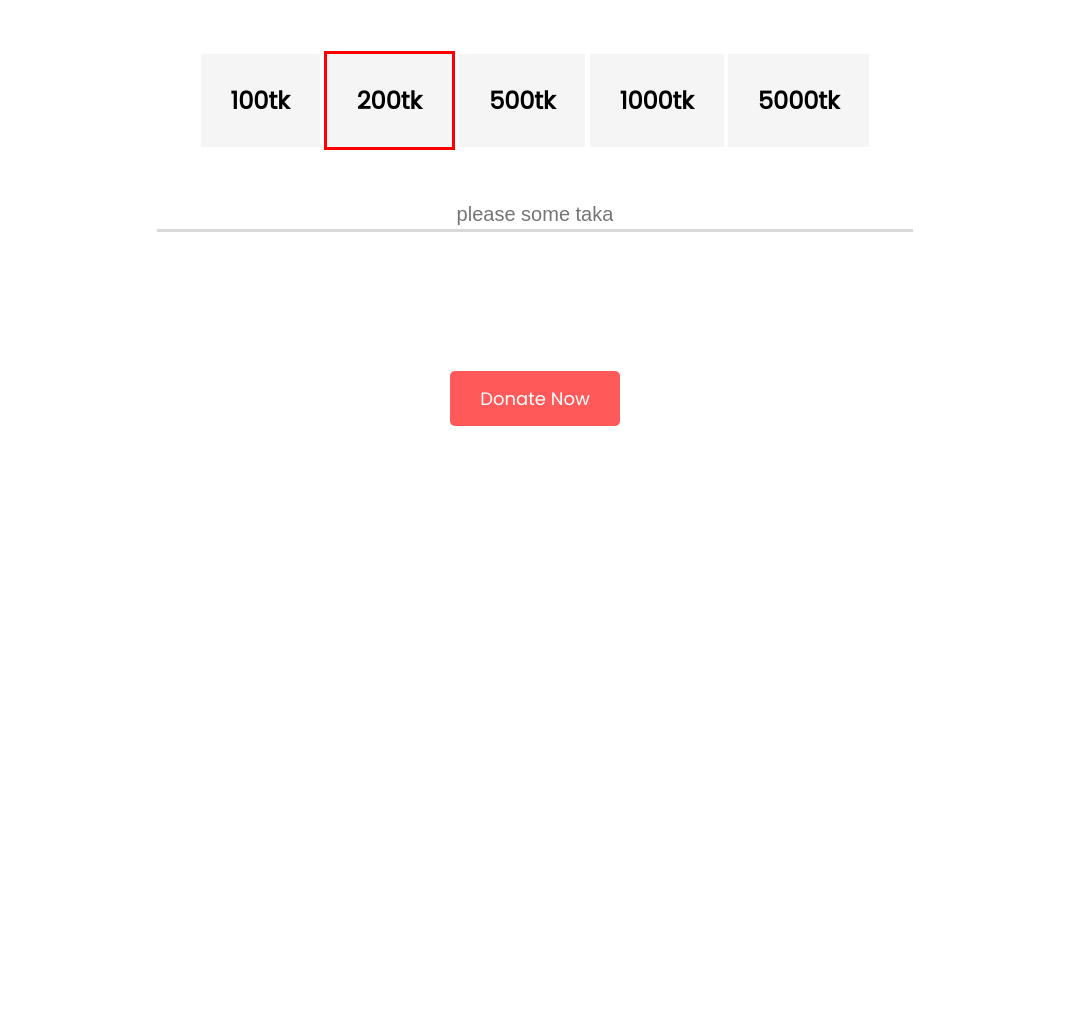
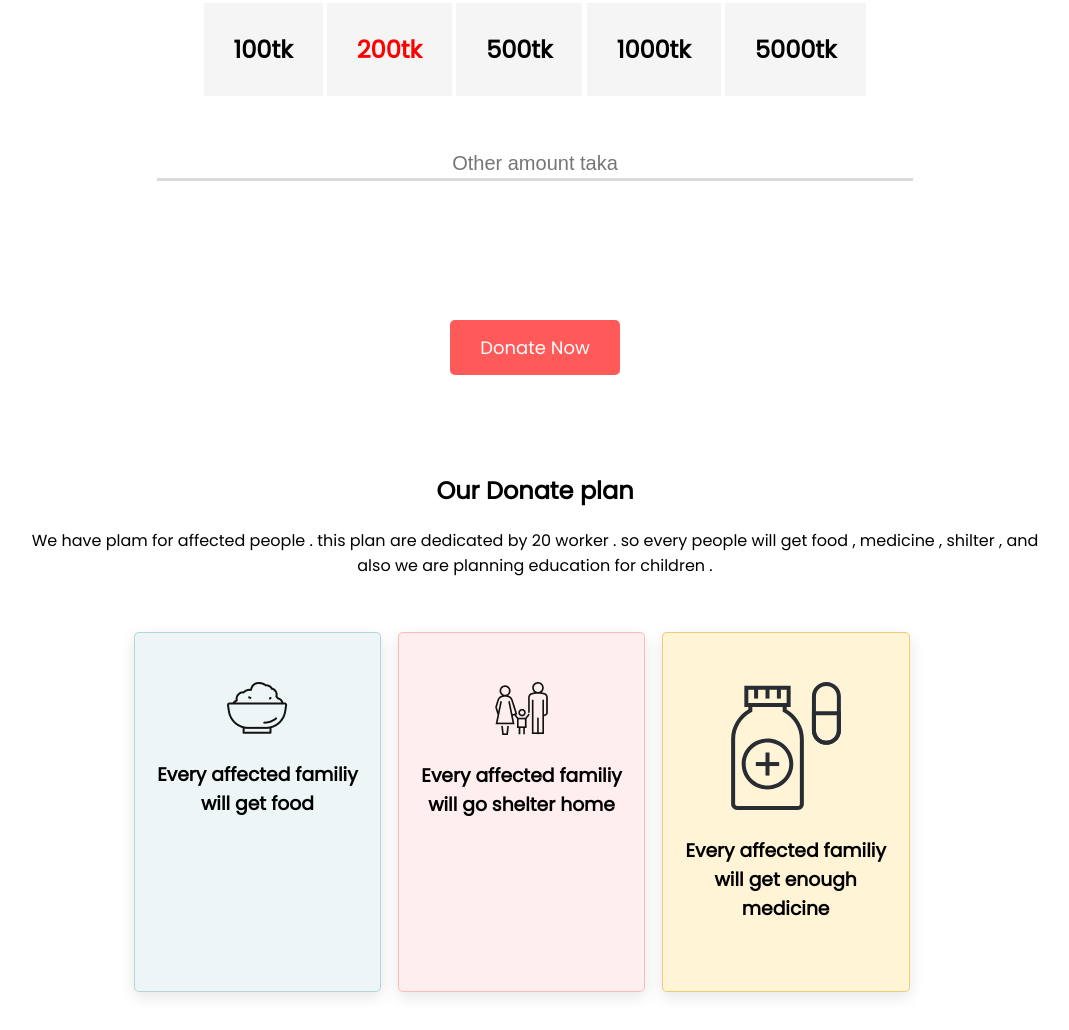
Before and after one commit to AriFullah3202/Donate, a plain HTML site: page index.html in a window 1280 px wide. Shown: the part 979-2009 px from the top of the page, without its empty margins (105-1174 px from the left). Before the commit the page ends 1534 px from the top, so only its background shows below. Drawn offline with Linux system fonts and the light colour scheme.

Commit message:
donate plan

```diff
--- a/index.html
+++ b/index.html
@@ -39,12 +39,38 @@
             <h1>5000tk</h1>
         </div>
        <div class="donate-today-taka-input">
-           <input type="text" class = "donate-today-taka-input-text" placeholder="please some taka">
+           <input type="text" class = "donate-today-taka-input-text" placeholder="Other amount taka">
 
        </div>
        <div class="donate-today-taka-button">
         <a class="button" href="#donate-today">Donate Now</a>
 
+       </div>
+
+
+
+    </section>
+    <section class="donate-plan">
+        <div class="donate-plan-details">
+            <h1 class="donate-plan-heading">Our Donate plan</h1>
+            <p class="donate-plan-pragragh">We have plam for affected people . this plan are dedicated by 20 worker . so every people will get food , medicine , shilter , and also we are planning education for children .</p>
+        </div>
+       <div id="every-item" class="type-of-donate-plan">
+           <div id="food" class="donate-plan-name">
+            <img src="icons/food.png" alt="">
+            <h3>Every affected familiy will get food</h3>
+
+          </div>
+          <div id="shelter" class="donate-plan-name">
+
+            <img src="icons/shelter.png" alt="">
+            <h3>Every affected familiy will go shelter home</h3>
+          </div>
+          <div id="medicine" class="donate-plan-name">
+           <img src="icons/medicine.svg" alt="">
+           <h3>Every affected familiy will get enough medicine</h3>
+           <p></p>
+          </div>
        </div>
 
 
--- a/style.css
+++ b/style.css
@@ -45,11 +45,12 @@ body{
     padding: 15px 30px;
     border-radius: 5px;
 }
+/* donate section */
 
 .donate-today{
     display: flex;
     flex-direction: column;
-    padding: 8% 10%;
+    padding: 4% 10%;
     text-align: center
 
 
@@ -60,8 +61,10 @@ body{
 
 
 }
-.donate-today-marktk{
-    border: 3px solid red;
+section .donate-today-marktk{
+    color: red;
+    border: #dd0303;
+
 }
 
 section .donate-today-alltaka h1{
@@ -90,3 +93,54 @@ section .donate-today-taka-input-text{
   section .donate-today-taka-button{
       padding: 4% 10%;
   }
+
+  /*  Donate plan */
+
+
+  .donate-plan{
+      display: flex;
+      flex-direction: column;
+  }
+
+    .donate-plan-details{
+        text-align: center;
+        padding: 0% 10%;
+    }
+    #every-item{
+        padding: 0% 10%;
+
+    }
+.type-of-donate-plan{
+    text-align: center;
+    display: flex;
+    flex-direction: row;
+    margin: 3% 8%;
+
+}
+
+
+.donate-plan-name{
+
+        padding: 6% 2%;
+        width: 26%;
+        margin: 0% 1%;
+        border-radius: 5px;
+        box-shadow: 0px 5px 15px 0px rgba(0, 0, 0, 0.1);
+
+}
+#food {
+    background: #4F9DA61A;
+    border: 1px solid #4F9DA65a;
+}
+
+#shelter {
+    background: #FF59591A;
+    border: 1px solid #ff59595a;
+
+}
+
+#medicine {
+    background: #FFF4D6;
+    border: 1px solid #dfaa1785;
+
+}
```
